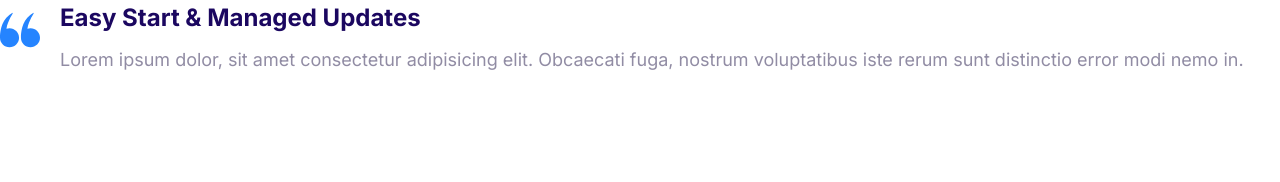
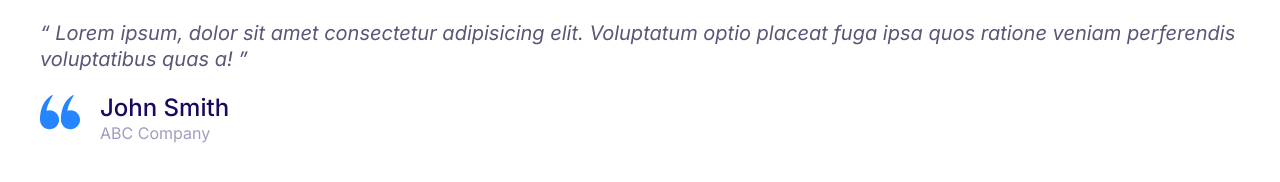
Before and after one commit to Kemsmooth/hostify, a plain HTML site: page index.html in a window 1280 px wide. Drawn offline with Linux system fonts and the light colour scheme.

Commit message:
Build quotes

```diff
--- a/css/styles.css
+++ b/css/styles.css
@@ -4,6 +4,7 @@
     --color-accent: #ff3400;
     --color-headings: #1b0760;
     --color-body: #918ca4;
+    --color-body-darker: #5c5577;
     --color-border: #ccc;
     --border-radius: 30px;
 }
@@ -376,3 +377,52 @@ a {
 .media__image {
     margin-top: 1rem;
 }
+
+/* Quotes */
+.quote {
+    font-size: 3rem;
+    font-style: italic;
+    color: var(--color-body-darker);
+    line-height: 1.3;
+}
+
+.quote__text::before {
+    content: open-quote;
+}
+
+.quote__text::after {
+    content: close-quote;
+}
+
+.quote__author {
+    font-size: 3rem;
+    font-weight: 500;
+    font-style: normal;
+    margin-bottom: 0;
+}
+
+.quote__organization {
+    color: var(--color-headings);
+    opacity: .4;
+    font-size: 2rem;
+    font-style: normal;
+}
+
+.quote__line {
+    position: relative;
+    bottom: 10px;
+}
+
+@media screen and (min-width: 1024px) {
+    .quote {
+        font-size: 2rem;
+    }
+
+    .quote__author {
+        font-size: 2.4rem;
+    }
+
+    .quote__organization {
+        font-size: 1.6rem;
+    }
+}
--- a/index.html
+++ b/index.html
@@ -14,20 +14,25 @@
     <link rel="stylesheet" href="css/styles.css" />
   </head>
   <body>
+    <blockquote class="quote">
+      <p class="quote__text">
+        Lorem ipsum, dolor sit amet consectetur adipisicing elit. Voluptatum
+        optio placeat fuga ipsa quos ratione veniam perferendis voluptatibus
+        quas a!
+      </p>
+      <footer>
         <div class="media">
           <div class="media__image">
-        <svg class="icon icon--primary">
+            <svg class="icon icon--primary quote__line">
               <use xlink:href="images/sprite.svg#quotes"></use>
             </svg>
           </div>
           <div class="media__body">
-        <h3 class="media__title">Easy Start & Managed Updates</h3>
-        <p>
-          Lorem ipsum dolor, sit amet consectetur adipisicing elit. Obcaecati
-          fuga, nostrum voluptatibus iste rerum sunt distinctio error modi nemo
-          in.
-        </p>
+            <h3 class="media__title quote__author">John Smith</h3>
+            <p class="quote__organization">ABC Company</p>
           </div>
         </div>
+      </footer>
+    </blockquote>
   </body>
 </html>
```
Also changed, not shown: components/quote.html (added, +19 -0 lines). Lines whose indentation alone changed are shown as unchanged.
